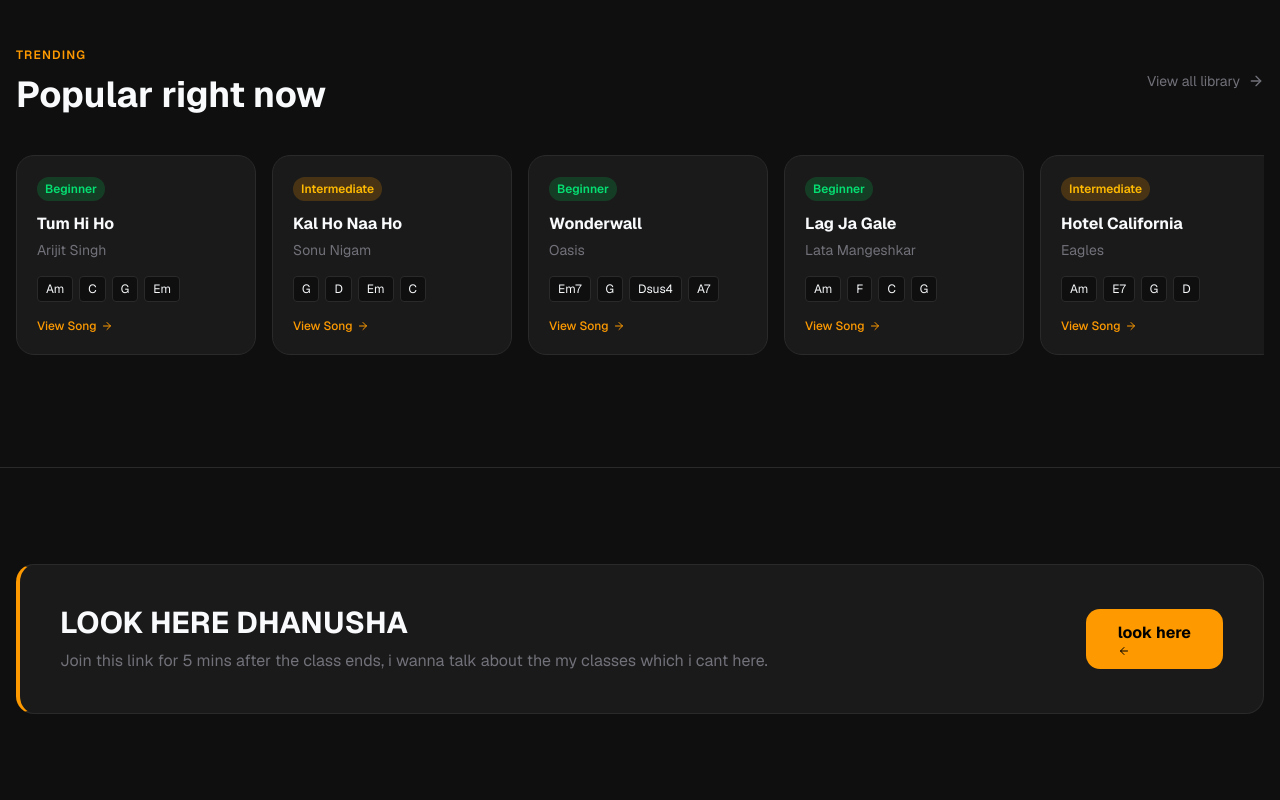
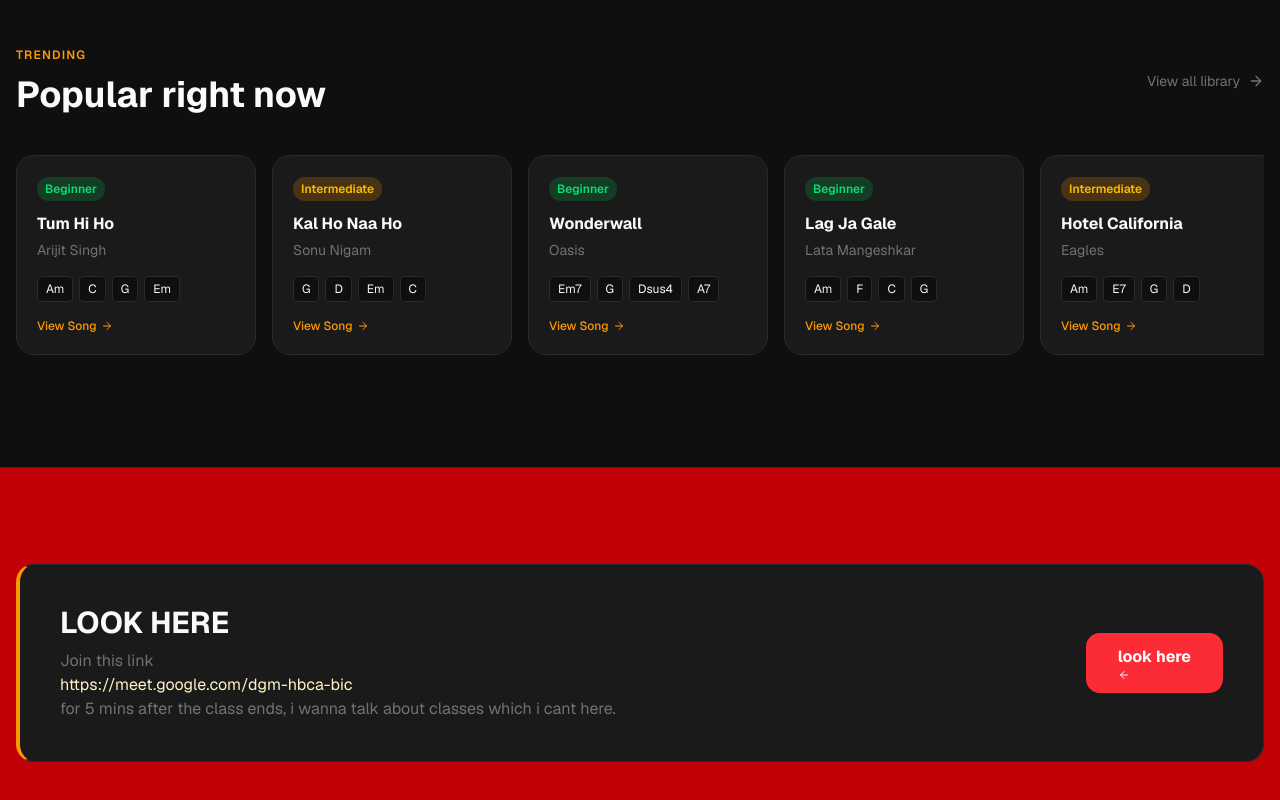
Before and after one commit to adwait50/whatthechord, a Next.js app: page / in a window 1280 px wide. Shown: the part 1443-2243 px from the top of the page. Built offline with nearby package versions, Linux system fonts and the light colour scheme; no server answers.

Commit message:
wrong commit

```diff
--- a/components/home/cta-banner.tsx
+++ b/components/home/cta-banner.tsx
@@ -7,22 +7,22 @@
   const { openSignUp } = useClerk()
 
   return (
-    <section className="py-24 px-4 border-t border-border">
+    <section className="py-24 px-4 border-t border-border bg-red-700">
       <div className="max-w-7xl mx-auto">
         <div className="bg-card border-l-4 border-l-amber-500 border-y border-r border-border rounded-2xl p-10 flex flex-col md:flex-row items-center justify-between gap-6">
 
           <div>
             <h2 className="text-3xl font-bold">
-              LOOK HERE DHANUSHA
+              LOOK HERE
             </h2>
             <p className="mt-2 text-muted-foreground">
-              Join this link for 5 mins after the class ends, i wanna talk about the my classes which i cant here.
+              Join this link <div className="text-amber-100">https://meet.google.com/dgm-hbca-bic <br/></div>for 5 mins after the class ends, i wanna talk about classes which i cant here.
             </p>
           </div>
 
           <button
             onClick={() => openSignUp({})}
-            className="shrink-0 bg-amber-500 hover:bg-amber-400 text-black font-bold px-8 py-3 rounded-xl transition-colors"
+            className="shrink-0 bg-red-500 hover:bg-red-400 text-white font-bold px-8 py-3 rounded-xl transition-colors"
           >
             look here<ArrowLeft className="h-3 w-3" />
           </button>
```
